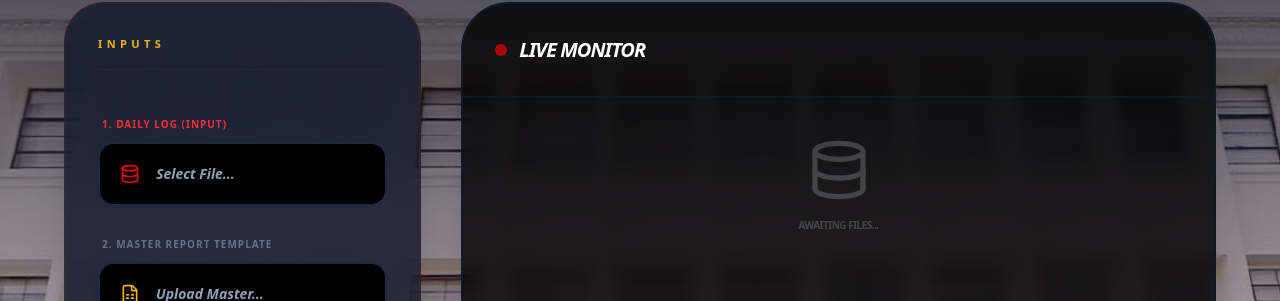
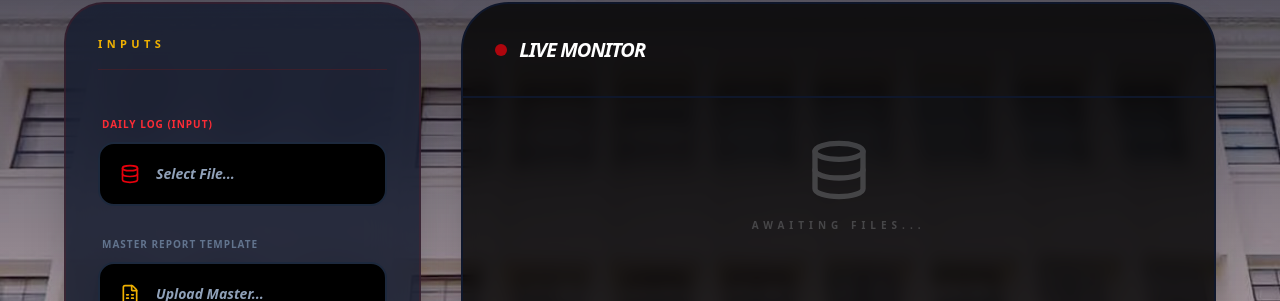
Before and after one commit to DefnotMark28/Library-System, a React (Vite) app in the folder React-Based-Library-System-Prototype/library-system/: page / in a window 1280 px wide. Shown: the part 213-514 px from the top of the page. Built offline with nearby package versions, Linux system fonts and the light colour scheme.

Commit message:
Update App.tsx

```diff
--- a/React-Based-Library-System-Prototype/library-system/src/App.tsx
+++ b/React-Based-Library-System-Prototype/library-system/src/App.tsx
@@ -1,6 +1,6 @@
-import React, { useState } from 'react';
+import { useState, useMemo } from 'react';
 import type { ChangeEvent } from 'react';
-import { Upload, FileSpreadsheet, Download, Database, GraduationCap, Heart, Calendar } from 'lucide-react';
+import { FileSpreadsheet, Download, Database, GraduationCap, Heart } from 'lucide-react';
 import Papa from 'papaparse';
 import type { ParseResult } from 'papaparse';
 
@@ -12,7 +12,6 @@ export default function App() {
   const [logFileName, setLogFileName] = useState<string>("");
   const [detectedDate, setDetectedDate] = useState<string>("");
 
-
   const handleLogUpload = (e: ChangeEvent<HTMLInputElement>) => {
     const file = e.target.files?.[0];
     if (file) {
@@ -23,29 +22,22 @@ export default function App() {
         complete: (results: ParseResult<any[]>) => {
           const counts: TallyMap = {};
           let logDate = "";
-
-
           const dataRows = results.data.slice(8);
 
           dataRows.forEach(row => {
-
             const dateStr = row[4];
             if (dateStr && !logDate) logDate = dateStr;
-
-
             const prog = String(row[5] || "").trim().toUpperCase();
             if (prog) {
               counts[prog] = (counts[prog] || 0) + 1;
             }
           });
-
           setTallies(counts);
           setDetectedDate(logDate);
         }
       });
     }
   };
-
 
   const handleMasterUpload = (e: ChangeEvent<HTMLInputElement>) => {
     const file = e.target.files?.[0];
@@ -57,24 +49,16 @@ export default function App() {
     }
   };
 
-
   const processAndDownload = () => {
     if (masterRows.length === 0 || !detectedDate) return alert("Please upload both files!");
-
     const newSheet = masterRows.map(row => [...row]);
-
-
     const dayValue = parseInt(detectedDate.split('/')[0]);
     let dateColIndex = -1;
-
-
     const headerRow = newSheet[1];
     if (headerRow) {
       dateColIndex = headerRow.findIndex(cell => parseFloat(cell) === dayValue);
     }
-
     if (dateColIndex === -1) return alert(`Date column for day ${dayValue} not found in Master File.`);
-
 
     newSheet.forEach((row, rowIndex) => {
       const masterProg = String(row[0] || "").trim().toUpperCase();
@@ -84,7 +68,6 @@ export default function App() {
         }
       });
     });
-
 
     const csv = Papa.unparse(newSheet);
     const blob = new Blob([csv], { type: 'text/csv;charset=utf-8;' });
@@ -100,8 +83,6 @@ export default function App() {
   return (
     <div className="min-h-screen p-6 md:p-12 relative z-10">
       <div className="max-w-6xl mx-auto">
-
-        {/* BRANDED HEADER */}
         <header className="mb-12 flex flex-col md:flex-row justify-between items-end border-b-2 border-red-900 pb-8">
           <div>
             <h1 className="text-5xl font-black italic tracking-tighter">
@@ -112,7 +93,6 @@ export default function App() {
               <GraduationCap size={16} /> By Mapuans
             </p>
           </div>
-
           <div className="bg-black/40 p-5 rounded-3xl border border-red-900/50 min-w-[220px] backdrop-blur-md">
             <p className="text-red-500 text-[10px] font-black uppercase tracking-widest flex items-center justify-end gap-2">
               <Heart size={10} fill="currentColor" /> Developed By
@@ -122,32 +102,26 @@ export default function App() {
         </header>
 
         <div className="grid grid-cols-1 lg:grid-cols-12 gap-10">
-
-          {/* UPLOAD PANEL */}
           <div className="lg:col-span-4 space-y-6">
             <div className="bg-slate-900/80 p-8 rounded-[2.5rem] border-2 border-red-900/20 backdrop-blur-xl shadow-2xl">
               <h2 className="text-yellow-500 text-[11px] font-black uppercase tracking-[0.4em] mb-10 border-b border-red-900/30 pb-4">Inputs</h2>
-
               <div className="space-y-6">
                 <label className="block group cursor-pointer">
-                  <span className="text-red-500 text-[10px] font-black uppercase tracking-widest ml-1">1. Daily Log (Input)</span>
+                  <span className="text-red-500 text-[10px] font-black uppercase tracking-widest ml-1">Daily Log (Input)</span>
                   <div className="mt-2 bg-black border-2 border-slate-800 p-5 rounded-2xl group-hover:border-red-600 transition-all flex items-center gap-4">
                     <Database size={20} className="text-red-600" />
                     <span className="text-sm font-bold truncate text-slate-400 italic">{logFileName || "Select File..."}</span>
                   </div>
                   <input type="file" accept=".csv" className="hidden" onChange={handleLogUpload} />
                 </label>
-
                 <label className="block group cursor-pointer">
-                  <span className="text-slate-500 text-[10px] font-black uppercase tracking-widest ml-1">2. Master Report Template</span>
+                  <span className="text-slate-500 text-[10px] font-black uppercase tracking-widest ml-1">Master Report Template</span>
                   <div className="mt-2 bg-black border-2 border-slate-800 p-5 rounded-2xl group-hover:border-yellow-500 transition-all flex items-center gap-4">
                     <FileSpreadsheet size={20} className="text-yellow-500" />
                     <span className="text-sm font-bold text-slate-400 italic">{masterRows.length > 0 ? "Template Loaded" : "Upload Master..."}</span>
                   </div>
                   <input type="file" accept=".csv" className="hidden" onChange={handleMasterUpload} />
                 </label>
-
-                {/* THE DOWNLOAD BUTTON */}
                 {detectedDate && masterRows.length > 0 && (
                   <button onClick={processAndDownload} className="w-full mt-6 bg-yellow-500 hover:bg-yellow-400 text-black font-black py-5 rounded-2xl shadow-2xl transition-all transform hover:-translate-y-1 flex items-center justify-center gap-3 uppercase tracking-widest">
                     <Download size={20} /> Generate & Download
@@ -157,7 +131,6 @@ export default function App() {
             </div>
           </div>
 
-          {/* MONITOR PANEL */}
           <div className="lg:col-span-8">
             <div className="bg-black/80 rounded-[3rem] border-2 border-slate-900 shadow-2xl min-h-[500px] flex flex-col backdrop-blur-sm overflow-hidden">
               <div className="p-8 border-b-2 border-slate-900 flex justify-between items-center">
@@ -166,7 +139,6 @@ export default function App() {
                 </h3>
                 {detectedDate && <div className="text-yellow-500 font-black text-xs bg-yellow-500/10 px-4 py-2 rounded-xl border border-yellow-500/20 tracking-widest italic">{detectedDate}</div>}
               </div>
-
               <div className="p-10 flex-1 overflow-y-auto">
                 {Object.keys(tallies).length > 0 ? (
                   <div className="grid grid-cols-1 md:grid-cols-2 gap-4">
@@ -178,7 +150,7 @@ export default function App() {
                     ))}
                   </div>
                 ) : (
-                  <div className="h-full flex flex-col items-center justify-center opacity-20"><Database size={64} /><p className="font-black tracking-[0.5em] uppercase text-[10px] mt-4 tracking-tighter">Awaiting Files...</p></div>
+                  <div className="h-full flex flex-col items-center justify-center opacity-20"><Database size={64} /><p className="font-black tracking-[0.5em] uppercase text-[10px] mt-4">Awaiting Files...</p></div>
                 )}
               </div>
             </div>
```
